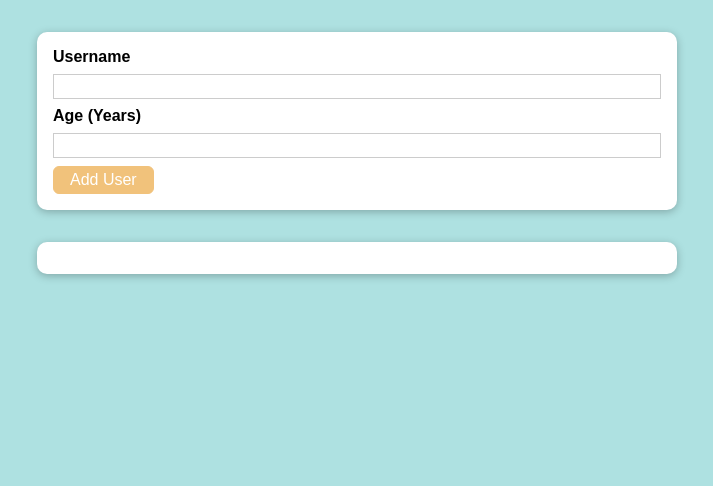
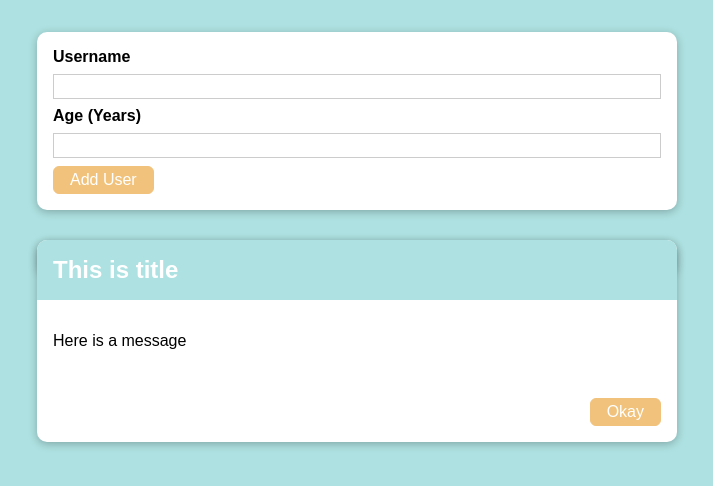
Before and after one commit to wanyu0413/React-userinfo, a React (Create React App) app: page / in a window 1280 px wide. Shown: the top 486 px of the page, without its empty margins (283-996 px from the left). Built offline with nearby package versions, Linux system fonts and the light colour scheme.

Commit message:
rander errormodal on AddUser

```diff
--- a/src/components/UI/ErrorModal.js
+++ b/src/components/UI/ErrorModal.js
@@ -13,7 +13,7 @@ const ErrorModal = (props) => {
         <p>{props.message}</p>
       </div>
       <footer className={classes.actions}>
-        <Button></Button>
+        <Button>Okay</Button>
       </footer>
     </Card>
   );
--- a/src/components/UI/ErrorModal.module.css
+++ b/src/components/UI/ErrorModal.module.css
@@ -18,7 +18,7 @@
 }
 
 .header {
-  background: #4f005f;
+  background: #AEE1E1;
   padding: 1rem;
 }
 
--- a/src/components/Users/AddUser.js
+++ b/src/components/Users/AddUser.js
@@ -3,6 +3,7 @@ import Card from "../UI/Card";
 import Button from "../UI/Button";
 import classes from "./AddUser.module.css";
 import React from "react";
+import ErrorModal from "../UI/ErrorModal";
 
 const AddUser = (props) => {
   const [enteredUsername, setEnteredUsername] = useState("");
@@ -30,6 +31,8 @@ const AddUser = (props) => {
   };
 
   return (
+    <div>
+      <ErrorModal title="This is title" message="Here is a message" />
       <Card className={classes.input}>
         <form onSubmit={addUserHandler}>
           <label htmlFor="username">Username</label>
@@ -49,6 +52,7 @@ const AddUser = (props) => {
           <Button type="submit">Add User</Button>
         </form>
       </Card>
+    </div>
   );
 };
 
```
Lines whose indentation alone changed are shown as unchanged.
